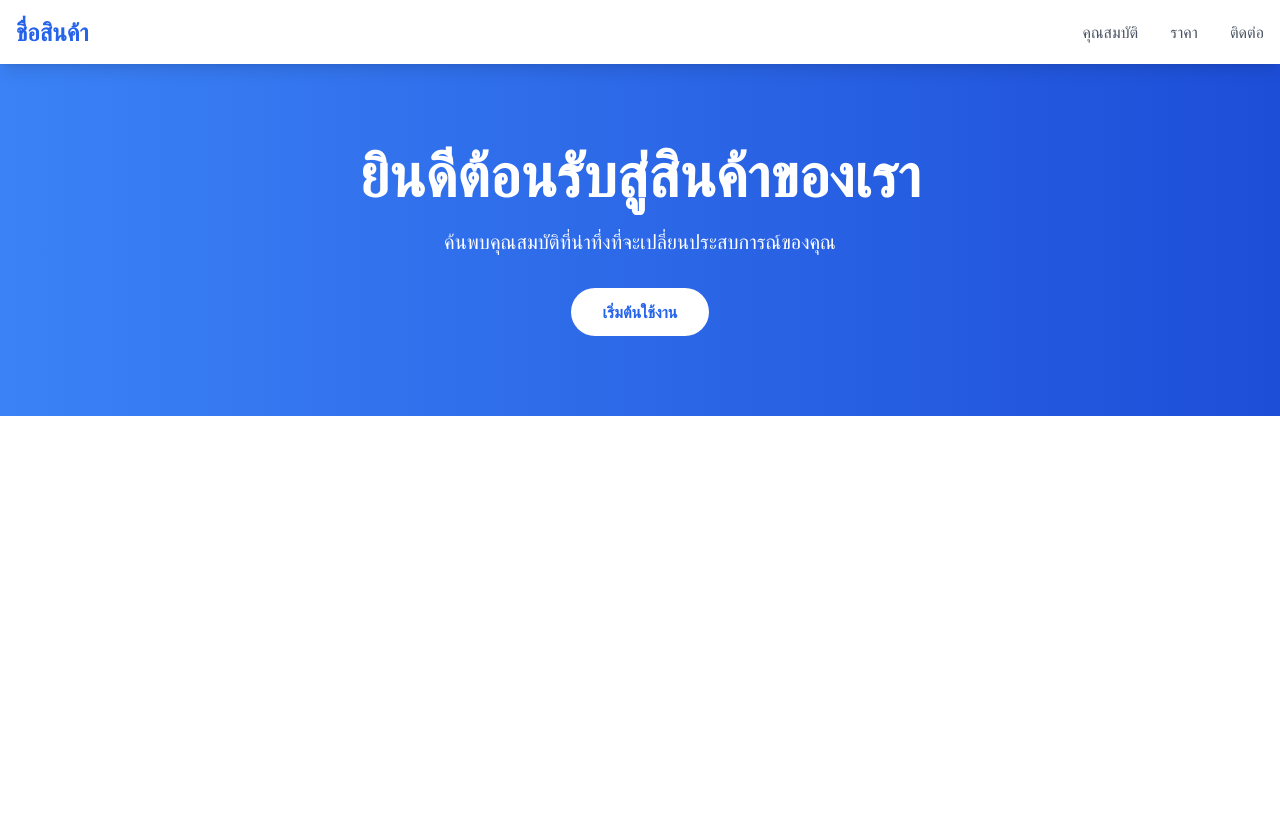
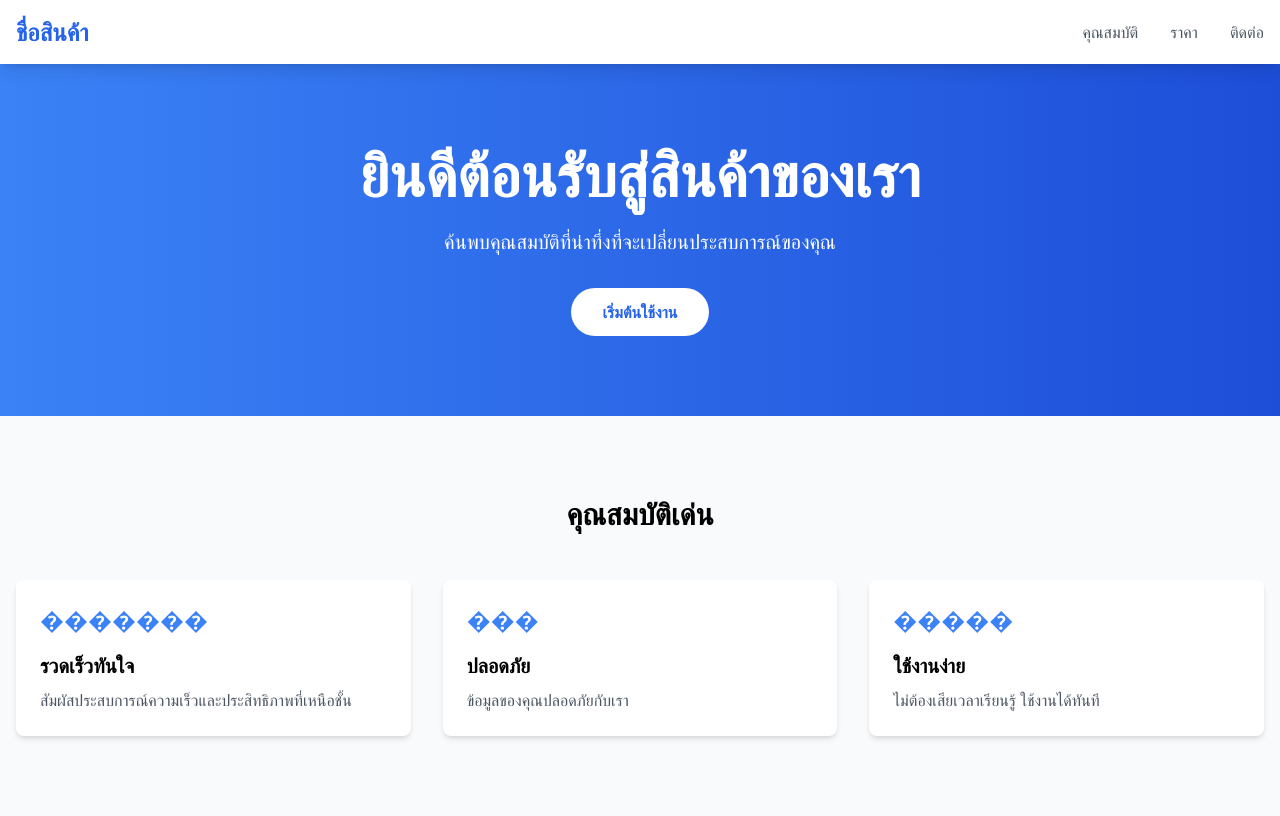
Before and after one commit to 66160142Patsanamontatong/product-landing-page, a plain HTML site: page index.html in a window 1280 px wide. Drawn offline with nearby package versions, Linux system fonts and the light colour scheme.

Commit message:
เพิ่มส่วนแสดงคุณสมบัติพร้อมการ์ด

```diff
--- a/index.html
+++ b/index.html
@@ -52,3 +52,28 @@
     </div>
     </section>
    </main>
+   <section id="features" class="py-20 bg-gray-50">
+    <div class="container mx-auto px-4">
+    <h2 class="text-3xl font-bold text-center mb-12">คุณสมบัติเด่น</h2>
+    <div class="grid grid-cols-1 md:grid-cols-3 gap-8">
+    <!-- คุณสมบัติที่ 1 -->
+    <div class="bg-white p-6 rounded-lg shadow-md">
+    <div class="text-blue-500 text-2xl mb-4">�������</div>
+    <h3 class="font-bold text-xl mb-2">รวดเร็วทันใจ</h3>
+    <p class="text-gray-600">สัมผัสประสบการณ์ความเร็วและประสิทธิภาพที่เหนือชั้น</p>
+    </div>
+    <!-- คุณสมบัติที่ 2 -->
+    <div class="bg-white p-6 rounded-lg shadow-md">
+    <div class="text-blue-500 text-2xl mb-4">���</div>
+    <h3 class="font-bold text-xl mb-2">ปลอดภัย</h3>
+    <p class="text-gray-600">ข้อมูลของคุณปลอดภัยกับเรา</p>
+    </div>
+    <!-- คุณสมบัติที่ 3 -->
+    <div class="bg-white p-6 rounded-lg shadow-md">
+    <div class="text-blue-500 text-2xl mb-4">�����</div>
+    <h3 class="font-bold text-xl mb-2">ใช้งานง่าย</h3>
+    <p class="text-gray-600">ไม่ต้องเสียเวลาเรียนรู้ ใช้งานได้ทันที  </p>
+    </div>
+    </div>
+    </div>
+   </section>
```
